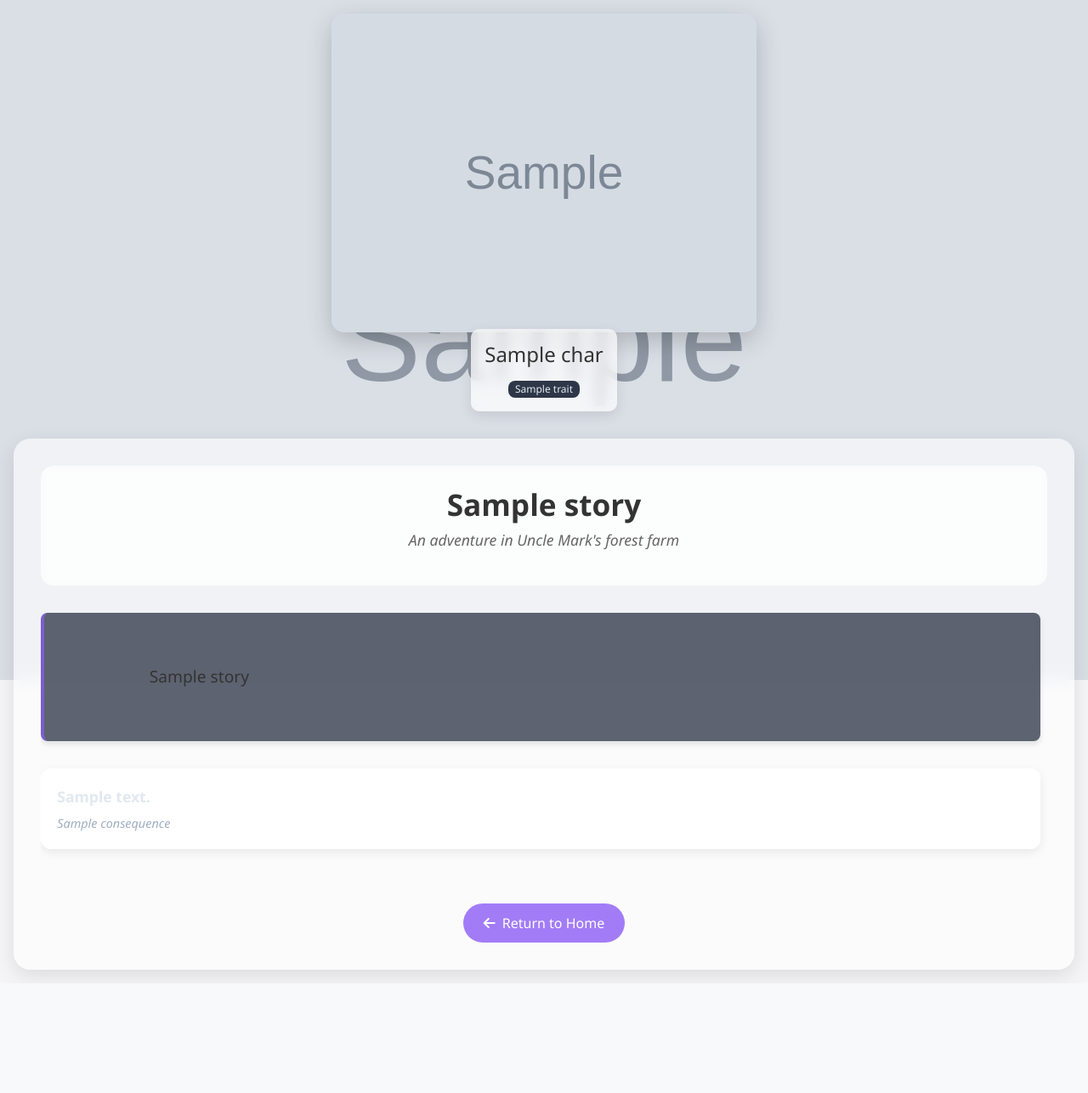
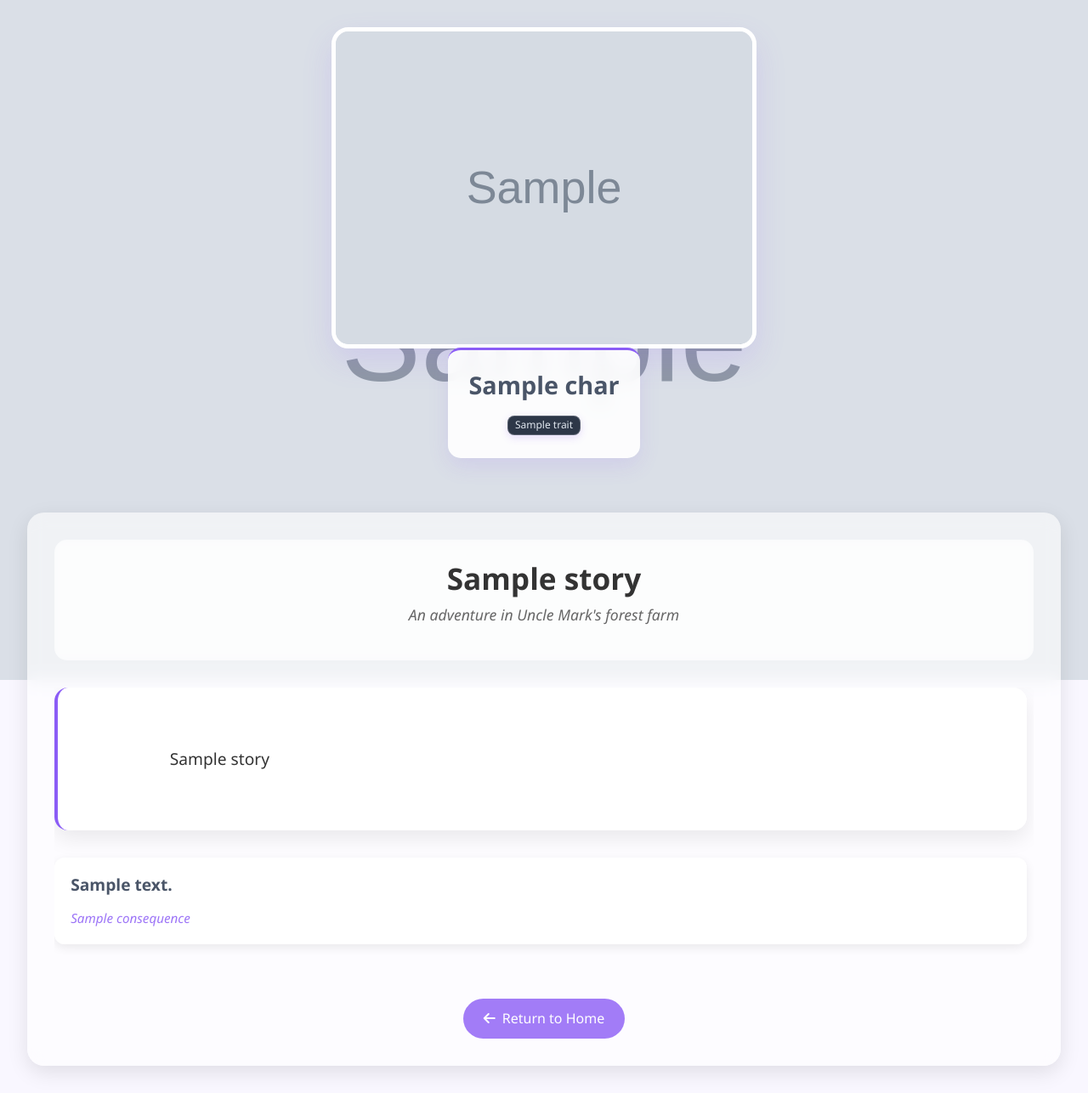
Before and after one commit to Big-Happy-Holding-Company/YorkieCYOA, a Flask app: template templates/storyboard.html in a window 1280 px wide. Shown: the whole page at 85% size. Before the commit the page ends 1154 px from the top, so only its background shows below. Run offline with Flask 3, Linux system fonts and the light colour scheme; the template is opened without the code that fills it: most values are stand-ins (such as "Sample title", 1, 10 or a date in 2020); grey boxes marked "Sample" are stand-in pictures.

Commit message:
Assistant checkpoint: Update storyboard styling with lighter, modern design
Assistant generated file changes:
- static/css/custom.css: Update storyboard styling with lighter colors and improved readability, Update storyboard text styling for better readability, Update storyboard body and container styling, Update character showcase styling, Update trait badges for more colorful design

---

User prompt:

in the custom.css file i do not like the font or style we have chosen.  the effects that we are using are all too dark.  specifically around line 403 where we start defining storboard styling this is all too dark and doesn't make use of the  which we want to show off.  please suggest changes.

Replit-Commit-Author: Assistant
Replit-Commit-Session-Id: e802d275-ded9-4ec8-af7c-9578d4d84bab

```diff
--- a/static/css/custom.css
+++ b/static/css/custom.css
@@ -82,19 +82,21 @@ body {
 
 /* Storyboard page specific styles */
 .storyboard-body {
-    background-color: #f5f5f7;
+    background-color: #f9f7ff;
     color: #333;
     font-family: 'Segoe UI', Tahoma, Geneva, Verdana, sans-serif;
     min-height: 100vh;
     overflow-x: hidden;
+    line-height: 1.6;
 }
 
 .story-main-container {
     max-width: 1600px;
     margin: 0 auto;
-    padding: 1rem;
+    padding: 2rem;
     display: flex;
     flex-direction: column;
+    gap: 2rem;
 }
 
 .story-background {
@@ -121,42 +123,49 @@ body {
 
 .character-portrait-container {
     width: 100%;
-    max-width: 400px;
+    max-width: 450px;
     height: auto;
     overflow: hidden;
-    border-radius: 15px;
-    box-shadow: 0 10px 30px rgba(0, 0, 0, 0.2);
-    margin-bottom: 1rem;
-    transition: transform 0.3s ease;
+    border-radius: 20px;
+    box-shadow: 0 15px 35px rgba(139, 92, 246, 0.15);
+    margin-bottom: 1.5rem;
+    transition: all 0.4s ease;
+    border: 5px solid white;
 }
 
 .main-character-img {
     width: 100%;
     height: auto;
     object-fit: cover;
-    transition: transform 0.5s ease;
+    transition: transform 0.6s ease;
+}
+
+.character-portrait-container:hover {
+    box-shadow: 0 20px 40px rgba(139, 92, 246, 0.25);
 }
 
 .character-portrait-container:hover .main-character-img {
-    transform: scale(1.03);
+    transform: scale(1.05);
 }
 
 .character-info-box {
-    background: rgba(255, 255, 255, 0.7);
-    backdrop-filter: blur(8px);
-    padding: 1rem;
-    border-radius: 10px;
+    background: rgba(255, 255, 255, 0.9);
+    backdrop-filter: blur(10px);
+    padding: 1.5rem;
+    border-radius: 15px;
     text-align: center;
-    margin-top: -20px;
+    margin-top: -25px;
     position: relative;
-    max-width: 350px;
-    box-shadow: 0 5px 15px rgba(0, 0, 0, 0.1);
+    max-width: 400px;
+    box-shadow: 0 10px 25px rgba(139, 92, 246, 0.12);
+    border-top: 3px solid #8B5CF6;
 }
 
 .character-info-box h3 {
-    color: #333;
-    font-size: 1.5rem;
-    margin-bottom: 0.5rem;
+    color: #4A5568;
+    font-size: 1.8rem;
+    margin-bottom: 0.8rem;
+    font-weight: 600;
 }
 
 .character-traits-list {
@@ -168,12 +177,22 @@ body {
 }
 
 .trait-badge {
-    background-color: rgba(139, 92, 246, 0.7);
+    background-color: #8B5CF6;
     color: white;
-    padding: 0.4rem 0.8rem;
-    border-radius: 20px;
-    font-size: 0.85rem;
+    padding: 0.5rem 1rem;
+    border-radius: 50px;
+    font-size: 0.9rem;
     font-weight: 500;
+    box-shadow: 0 3px 10px rgba(139, 92, 246, 0.2);
+    margin: 0.2rem;
+    transition: all 0.3s ease;
+    border: 1px solid rgba(255, 255, 255, 0.2);
+}
+
+.trait-badge:hover {
+    transform: translateY(-2px);
+    box-shadow: 0 5px 15px rgba(139, 92, 246, 0.3);
+    background-color: #7C3AED;
 }
 
 /* Story content container */
@@ -411,36 +430,47 @@ body {
     background-position: center;
     background-repeat: no-repeat;
     z-index: -1;
-    opacity: 0.25;
+    opacity: 0.4; /* Increased opacity to show more background */
 }
 
 .story-content {
-    background-color: rgba(26, 34, 53, 0.7);
-    backdrop-filter: blur(5px);
-    border-radius: 0.5rem;
-    padding: 1.5rem;
-    margin-bottom: 1.5rem;
-    box-shadow: 0 4px 6px rgba(0, 0, 0, 0.1);
+    background-color: rgba(255, 255, 255, 0.85);
+    backdrop-filter: blur(8px);
+    border-radius: 1rem;
+    padding: 2rem;
+    margin-bottom: 2rem;
+    box-shadow: 0 10px 25px rgba(0, 0, 0, 0.08);
+    color: #333;
+    border-left: 4px solid #8B5CF6;
+    font-family: 'Segoe UI', Tahoma, Geneva, Verdana, sans-serif;
 }
 
 .story-character-image {
-    border-radius: 0.5rem;
-    box-shadow: 0 4px 10px rgba(0, 0, 0, 0.25);
+    border-radius: 1rem;
+    box-shadow: 0 10px 30px rgba(0, 0, 0, 0.15);
     max-height: 500px;
     object-fit: contain;
+    transition: transform 0.3s ease;
+}
+
+.story-character-image:hover {
+    transform: scale(1.02);
 }
 
 .choice-card {
-    background-color: rgba(45, 55, 72, 0.8);
-    backdrop-filter: blur(5px);
-    transition: transform 0.2s, box-shadow 0.2s;
-    border: 1px solid rgba(74, 85, 104, 0.5);
+    background-color: rgba(255, 255, 255, 0.9);
+    backdrop-filter: blur(8px);
+    transition: all 0.3s ease;
+    border: none;
+    border-radius: 1rem;
+    padding: 1.5rem;
+    box-shadow: 0 8px 20px rgba(139, 92, 246, 0.1);
 }
 
 .choice-card:hover {
-    transform: translateY(-5px);
-    box-shadow: 0 8px 15px rgba(0, 0, 0, 0.2);
-    border-color: rgba(66, 153, 225, 0.5);
+    transform: translateY(-7px);
+    box-shadow: 0 15px 30px rgba(139, 92, 246, 0.2);
+    background-color: rgba(255, 255, 255, 0.95);
 }
 
 /* Debug page advanced features */
@@ -772,16 +802,20 @@ body {
 }
 
 .choice-text {
-    font-size: 1.1rem;
+    font-size: 1.2rem;
     font-weight: 600;
-    margin-bottom: 0.5rem;
-    color: #e2e8f0;
+    margin-bottom: 0.8rem;
+    color: #4A5568;
+    line-height: 1.4;
+    font-family: 'Segoe UI', Tahoma, Geneva, Verdana, sans-serif;
 }
 
 .consequence {
     font-style: italic;
-    color: #a0aec0;
-    font-size: 0.9rem;
+    color: #8B5CF6;
+    font-size: 0.95rem;
+    opacity: 0.85;
+    margin-top: 0.5rem;
 }
 
 .character-gallery {
```
